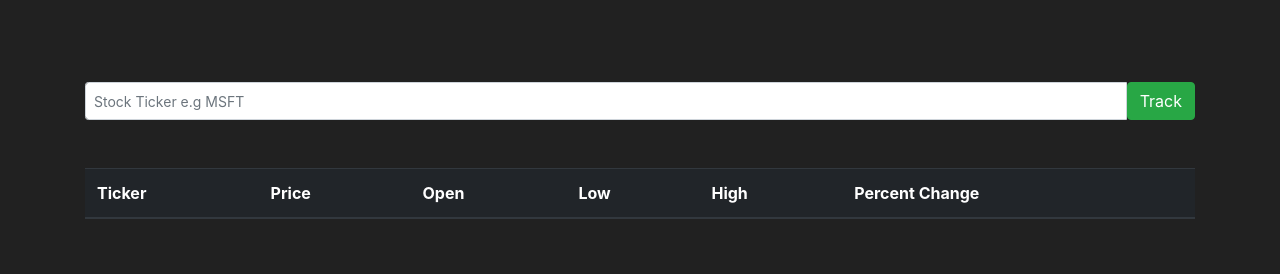
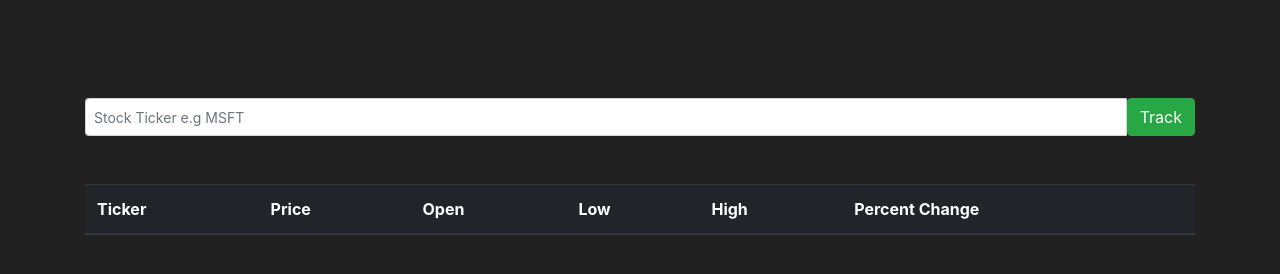
Before and after one commit to kdeez/trackr, a plain HTML site: page index.html in a window 1280 px wide. Shown: the part 134-408 px from the top of the page. Drawn offline with nearby package versions, Linux system fonts and the light colour scheme.

```diff
--- a/index.html
+++ b/index.html
@@ -14,7 +14,7 @@
         <div class="jumbotron container text-center green">
             <h1> Trackr</h1>
         </div>
-        <div id = "form" class="input-group">
+        <div id = "form" class="input-group mt-5">
             <input id = "ticker" class="form-control form-control-sm" placeholder="Stock Ticker e.g MSFT" type = "text">
             <span class="input-group-btn">
             <button id = "track-btn" class="btn btn-success"> Track</button>
```
Also changed, not shown: assets/main.js (+3 -4 lines).
